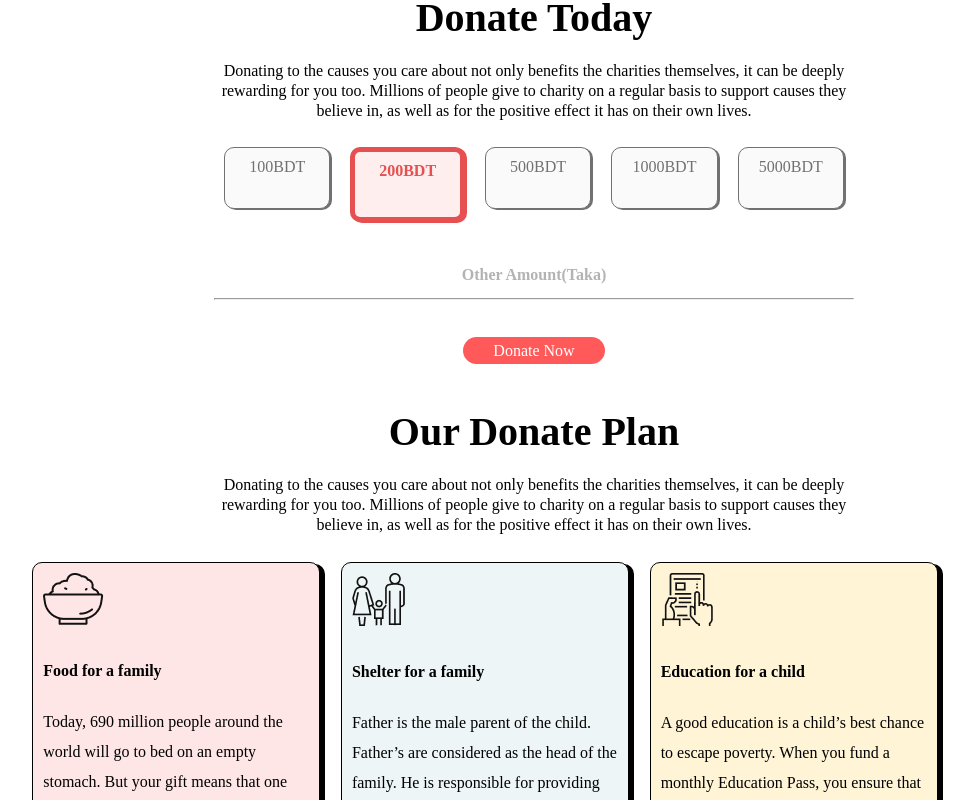
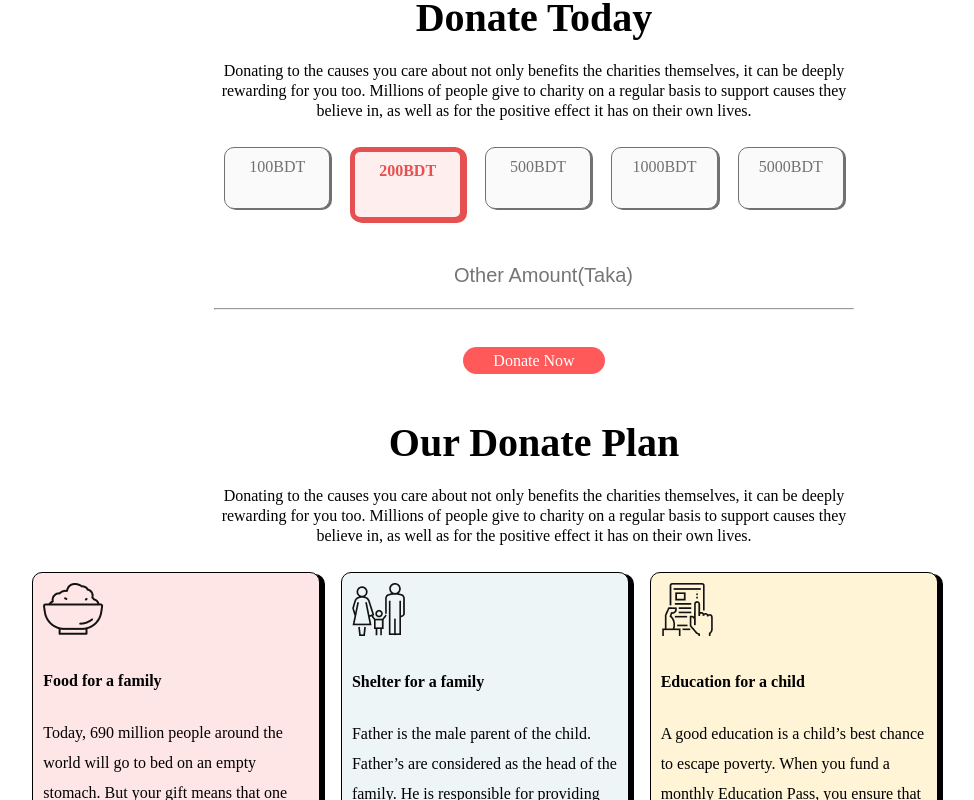
Before and after one commit to slam814/donate-online, a plain HTML site: page index.html in a window 1280 px wide. Shown: the part 711-1511 px from the top of the page, without its empty margins (106-1080 px from the left). Drawn offline with Linux system fonts and the light colour scheme; a web font is replaced by a local one.

Commit message:
Other amount fix

```diff
--- a/css/style.css
+++ b/css/style.css
@@ -8,6 +8,7 @@ body{
     background-repeat: no-repeat;
    height: 650px;
    background-size: 100%;
+
 
 }
 
@@ -156,6 +157,17 @@ line-height: 20px;
     margin-right: 25%;
 
 }
+
+#other_amount{
+    border: 0;
+
+    padding-left: 200px;
+}
+
+
+
+
+
 .flexible_Box_contener{
     display: flex;
     padding-left: 10%;
--- a/index.html
+++ b/index.html
@@ -19,8 +19,6 @@
     <title>Donate Online</title>
   </head>
   <body>
-    <!-- Start_Top_Banner -->
-    <section class="top_banner">
     <!-- Start_Navigation_Bar -->
   <!-- <div class="Navigation_Bar">
     <ul>
@@ -50,6 +48,9 @@
   </div>
 
     <!-- End_Navigation_Bar -->
+
+    <!-- Start_Top_Banner -->
+    <section class="top_banner">
 
 
       <div class="Top_Banner_Text">
@@ -85,7 +86,7 @@
         <div class="donate_amount">5000BDT</div>
       </div><br>
       <div class="other_amount">
-        <h4>Other Amount(Taka)</h4>
+        <input type="text" id="other_amount" placeholder="Other Amount(Taka)">
         <hr />
         <br>
         <br>
```
Also changed, not shown: 291535955_1537317030017658_5700047506485395929_n.jpg (added), Help-Assam-Flood-Victims630455632.webp (added), Screenshot 2022-07-03 133315.png (added), Screenshot 2022-07-06 222617.png (renamed from Extra part.png), extra_part.jpg (added), fave_icon.png (added), 1 other file.
